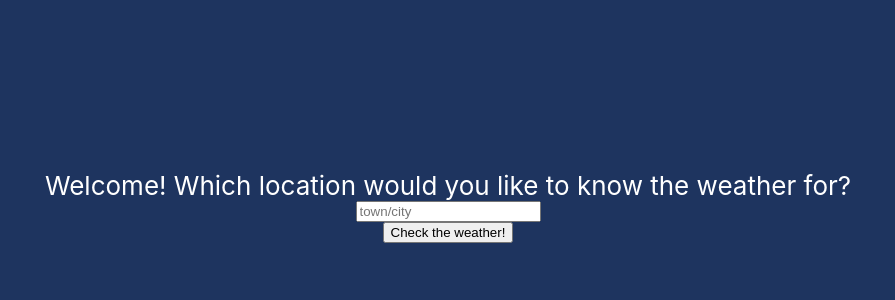
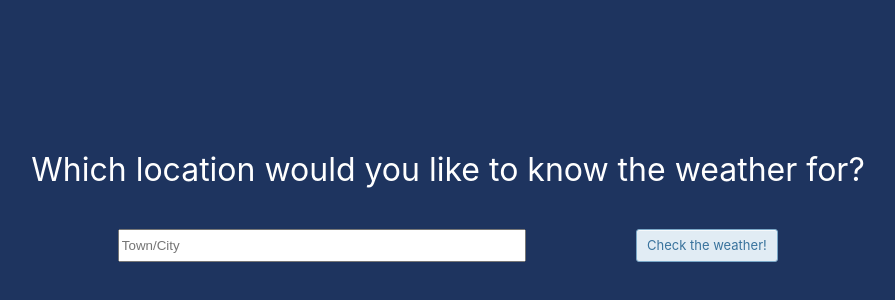
Before and after one commit to aycin1/weather-app, a React (Create React App) app: page / in a window 1280 px wide. Shown: the part 194-494 px from the top of the page, without its empty margins (192-1087 px from the left). Built offline with nearby package versions, Linux system fonts and the light colour scheme; no server answers.

Commit message:
Added a back button in hourly forecasts and added styling to the two buttons (also the one on the first page). Slightly adjusted styling of title/heading areas

```diff
--- a/src/App.css
+++ b/src/App.css
@@ -1,23 +1,80 @@
-.App {
-  text-align: center;
-}
-
-.App-logo {
-  height: 40vmin;
-  pointer-events: none;
-}
-
 .App-header {
   background-color: #1e345f;
   min-height: 100vh;
   display: flex;
   flex-direction: column;
-  align-items: center;
   justify-content: center;
   font-size: calc(10px + 2vmin);
   color: white;
 }
 
+.welcome-page {
+  width: 100%;
+  align-items: center;
+}
+
 .App-link {
   color: #61dafb;
 }
+
+.input-and-submit {
+  display: flex;
+  flex-direction: row;
+  justify-content: space-evenly;
+  padding-left: 200px;
+  padding-right: 200px;
+}
+
+.title {
+  display: flex;
+  justify-content: center;
+  padding-bottom: 40px;
+  font-size: 32px;
+}
+
+.town-input {
+  width: 50vh;
+}
+
+.submit-btn {
+  background-color: #e1ecf4;
+  border-radius: 3px;
+  border: 1px solid #7aa7c7;
+  box-shadow: rgba(255, 255, 255, 0.7) 0 1px 0 0 inset;
+  box-sizing: border-box;
+  color: #39739d;
+  cursor: pointer;
+  display: inline-block;
+  font-family: -apple-system, system-ui, "Segoe UI", "Liberation Sans",
+    sans-serif;
+  font-size: 13px;
+  font-weight: 400;
+  line-height: 1.15385;
+  margin: 0;
+  outline: none;
+  padding: 8px 0.8em;
+  position: relative;
+  text-align: center;
+  text-decoration: none;
+  user-select: none;
+  -webkit-user-select: none;
+  touch-action: manipulation;
+  vertical-align: baseline;
+  white-space: nowrap;
+}
+
+.submit-btn:hover,
+.submit-btn:focus {
+  background-color: #b3d3ea;
+  color: #2c5777;
+}
+
+.submit-btn:focus {
+  box-shadow: 0 0 0 4px rgba(0, 149, 255, 0.15);
+}
+
+.submit-btn:active {
+  background-color: #a0c7e4;
+  box-shadow: none;
+  color: #2c5777;
+}
--- a/src/App.js
+++ b/src/App.js
@@ -38,14 +38,25 @@ function App() {
           />
         </div>
       ) : (
-        <header className="App-header">
-          <p>Welcome! Which location would you like to know the weather for?</p>
-          <input
-            placeholder="town/city"
-            onChange={handleLocationChange}
-          ></input>
-          <button onClick={handleSubmit}>Check the weather!</button>
-        </header>
+        <div className="App">
+          <div className="welcome-page">
+            <header className="App-header">
+              <p className="title">
+                Which location would you like to know the weather for?
+              </p>
+              <div className="input-and-submit">
+                <input
+                  className="town-input"
+                  placeholder="Town/City"
+                  onChange={handleLocationChange}
+                />
+                <button className="submit-btn" onClick={handleSubmit}>
+                  Check the weather!
+                </button>
+              </div>
+            </header>
+          </div>
+        </div>
       )}
     </div>
   );
--- a/src/components/HourlyWeatherData.css
+++ b/src/components/HourlyWeatherData.css
@@ -1,3 +1,10 @@
+.header {
+  display: flex;
+  flex-direction: row;
+  justify-content: space-around;
+  align-items: center;
+}
+
 .forecast-cards {
   display: flex;
   flex-wrap: wrap;
@@ -5,6 +12,11 @@
   /* min-height: 100vh; */
   justify-content: space-evenly;
   padding: 50px;
+  gap: 9px;
+}
+
+.page-title {
+  font-size: 40px;
 }
 
 .section--1 {
@@ -26,3 +38,49 @@
 p {
   margin: 0px;
 }
+
+.back-btn {
+  background-color: #e1ecf4;
+  border-radius: 3px;
+  border: 1px solid #7aa7c7;
+  box-shadow: rgba(255, 255, 255, 0.7) 0 1px 0 0 inset;
+  box-sizing: border-box;
+  color: #39739d;
+  cursor: pointer;
+  display: inline-block;
+  font-family: -apple-system, system-ui, "Segoe UI", "Liberation Sans",
+    sans-serif;
+  font-size: 13.5px;
+  font-weight: 400;
+  line-height: 1.15385;
+  margin: 0;
+  outline: none;
+  padding: 8px 0.8em;
+  position: relative;
+  text-align: center;
+  text-decoration: none;
+  user-select: none;
+  -webkit-user-select: none;
+  touch-action: manipulation;
+  vertical-align: baseline;
+  white-space: nowrap;
+  padding-left: 50px;
+  padding-right: 50px;
+  height: 100%;
+}
+
+.back-btn:hover,
+.back-btn:focus {
+  background-color: #b3d3ea;
+  color: #2c5777;
+}
+
+.back-btn:focus {
+  box-shadow: 0 0 0 4px rgba(0, 149, 255, 0.15);
+}
+
+.back-btn:active {
+  background-color: #a0c7e4;
+  box-shadow: none;
+  color: #2c5777;
+}
--- a/src/components/HourlyWeatherData.js
+++ b/src/components/HourlyWeatherData.js
@@ -1,7 +1,12 @@
 import React from "react";
 import "./HourlyWeatherData.css";
 
-export default function WeatherData({ forecast, indexOfClicked }) {
+export default function WeatherData({
+  forecast,
+  indexOfClicked,
+  setIsHourlyForecast,
+  forecastLocation,
+}) {
   const forecastHours = forecast.forecast.forecastday[indexOfClicked].hour;
 
   function mapForecastHours() {
@@ -34,7 +39,7 @@ export default function WeatherData({ forecast, indexOfClicked }) {
             </div>
             <div className="humidity">Humidity: {hour.humidity}%</div>
             <div className="precipitation-percentage">
-              {hour.chance_of_rain}% chance of rain
+              Chance of rain: {hour.chance_of_rain}%
             </div>
             <div className="wind">
               Wind: {hour.wind_dir} at {hour.wind_mph} mph
@@ -47,7 +52,16 @@ export default function WeatherData({ forecast, indexOfClicked }) {
 
   return (
     <div>
-      <p>{forecast.forecast.forecastday.date}</p>
+      <div className="header">
+        <div className="page-title">The weather in {forecastLocation}:</div>
+        <button
+          className="back-btn"
+          onClick={() => setIsHourlyForecast((oldState) => !oldState)}
+        >
+          Back to daily forecast
+        </button>
+      </div>
+      <div>{forecast.forecast.forecastday.date}</div>
       <div className="forecast-cards">{mapForecastHours()}</div>
     </div>
   );
--- a/src/components/WeatherData.css
+++ b/src/components/WeatherData.css
@@ -8,7 +8,6 @@
 }
 
 .page-title {
-  font-size: larger;
 }
 
 .weather-data {
--- a/src/components/WeatherData.js
+++ b/src/components/WeatherData.js
@@ -19,11 +19,14 @@ export default function WeatherData({
     });
   }
 
-  function mapForecast() {
+  function dailyWeatherData() {
     const forecastDays = forecast.forecast.forecastday;
+    function mapForecastDays() {
       return forecastDays.map((day, index) => {
         const date = new Date(day.date);
         return (
+          <div>
+            <div>
               <div
                 className="forecast-card"
                 key={index}
@@ -40,8 +43,12 @@ export default function WeatherData({
                     className="weather-icon"
                   />
                   <div className="avg-temp">average {day.day.avgtemp_c} °C</div>
-            <div className="max-temp">going up to {day.day.maxtemp_c} °C</div>
-            <div className="min-temp">as low as {day.day.mintemp_c} °C</div>
+                  <div className="max-temp">
+                    going up to {day.day.maxtemp_c} °C
+                  </div>
+                  <div className="min-temp">
+                    as low as {day.day.mintemp_c} °C
+                  </div>
                 </div>
                 <div className="section--3">
                   <div className="sun">
@@ -63,20 +70,30 @@ export default function WeatherData({
                   </div>
                 </div>
               </div>
+            </div>
+          </div>
         );
       });
+    }
+    return (
+      <div className="weather-data">
+        <div className="page-title">The weather in {forecastLocation}:</div>
+        <div className="forecasts">{mapForecastDays()}</div>
+      </div>
+    );
   }
 
   return (
     <div className="weather-data">
-      <div className="page-title">The weather in {forecastLocation}:</div>
       <div className="forecasts">
         {!isHourlyForecast ? (
-          mapForecast()
+          dailyWeatherData()
         ) : (
           <HourlyWeatherData
             forecast={forecast}
             indexOfClicked={indexOfClicked}
+            setIsHourlyForecast={setIsHourlyForecast}
+            forecastLocation={forecastLocation}
           />
         )}
       </div>
```
Lines whose indentation alone changed are shown as unchanged.
